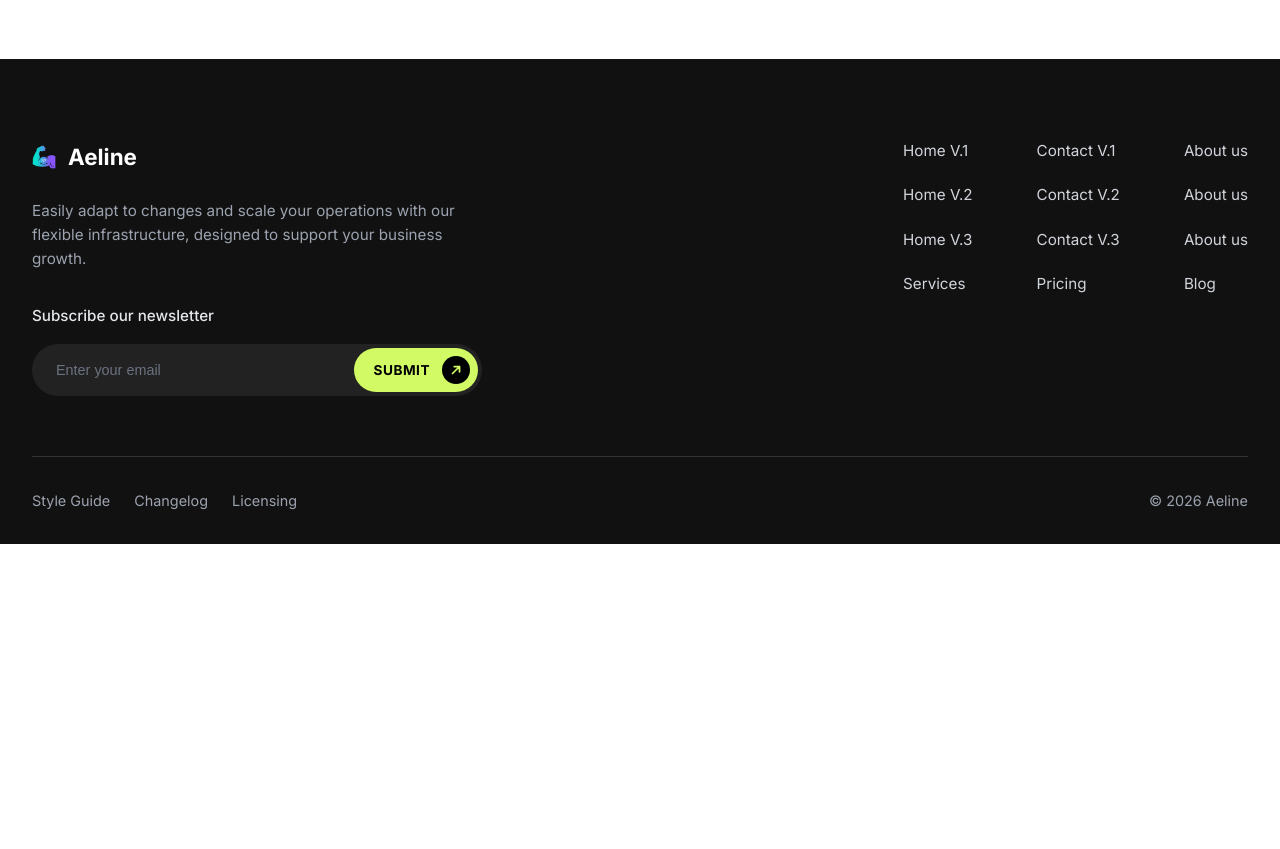
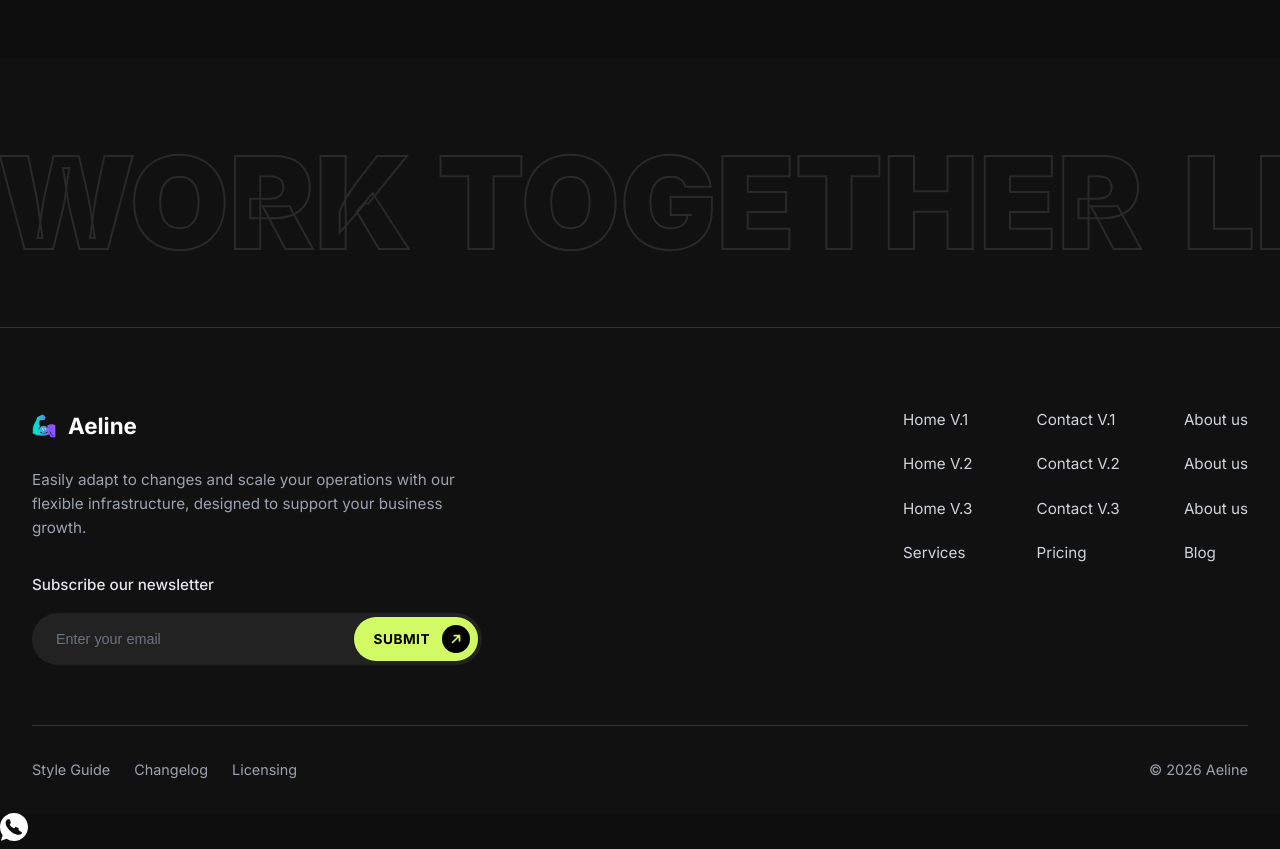
Before and after one commit to Samarth-Shekhar/Web-service-site, a Next.js app in the folder frontend/: page /about in a window 1280 px wide. Shown: the part 3080-3929 px from the top of the page. Before the commit the page ends 3660 px from the top, so only its background shows below. Built offline with nearby package versions, Linux system fonts and the light colour scheme.

Commit message:
Implement Aeline UI animations and dark theme

```diff
--- a/frontend/src/app/globals.css
+++ b/frontend/src/app/globals.css
@@ -4,18 +4,18 @@
   /* === Aeline-Inspired Design System === */
 
   /* Backgrounds */
-  --bg-color: #ffffff;
-  --bg-secondary: #f4f4f4;
-  --bg-card: #ffffff;
-  --bg-card-hover: #ffffff;
-  --bg-card-solid: #ffffff;
-  --bg-elevated: #f4f4f4;
+  --bg-color: #0e0e0e;
+  --bg-secondary: #161616;
+  --bg-card: #1a1a1a;
+  --bg-card-hover: #242424;
+  --bg-card-solid: #1a1a1a;
+  --bg-elevated: #1e1e1e;
   --bg-dark: #0b0b0b;
 
   /* Text */
-  --text-main: #000000;
-  --text-secondary: #333333;
-  --text-muted: #666666;
+  --text-main: #f5f5f5;
+  --text-secondary: rgba(255, 255, 255, 0.8);
+  --text-muted: rgba(255, 255, 255, 0.45);
   --text-dark: #000000;
   --text-on-dark: #ffffff;
   --text-on-accent: #000000;
--- a/frontend/src/app/page.js
+++ b/frontend/src/app/page.js
@@ -11,6 +11,7 @@ import Testimonials from '@/components/Testimonials';
 import CTABanner from '@/components/CTABanner';
 import Footer from '@/components/Footer';
 import FloatingWhatsApp from '@/components/FloatingWhatsApp';
+import ServicesMarquee from '@/components/ServicesMarquee';
 
 export default function Home() {
   return (
@@ -18,6 +19,7 @@ export default function Home() {
       <Navbar />
       <main>
         <Hero />
+        <ServicesMarquee />
         <ServiceSelector />
         <ClientLogos />
         <ServicesPreview />
--- a/frontend/src/components/Footer.js
+++ b/frontend/src/components/Footer.js
@@ -27,6 +27,14 @@ const footerLinks = {
 export default function Footer() {
   return (
     <footer className={styles.footer}>
+      <div className={styles.massiveAnimatedText}>
+        <div className={styles.textTrack}>
+          <span>LET'S WORK TOGETHER</span>
+          <span>LET'S WORK TOGETHER</span>
+          <span>LET'S WORK TOGETHER</span>
+        </div>
+      </div>
+
       <div className="container">
         <div className={styles.grid}>
           {/* Brand & Newsletter Column */}
--- a/frontend/src/components/Footer.module.css
+++ b/frontend/src/components/Footer.module.css
@@ -4,6 +4,51 @@
   padding: 80px 0 0;
   overflow: hidden;
   color: #ffffff;
+}
+
+.massiveAnimatedText {
+  width: 100%;
+  overflow: hidden;
+  padding: 0 0 60px;
+  position: relative;
+  display: flex;
+  white-space: nowrap;
+  border-bottom: 1px solid #333333;
+  margin-bottom: 80px;
+  cursor: pointer;
+}
+
+.textTrack {
+  display: flex;
+  animation: scrollTextTrack 25s linear infinite;
+  width: max-content;
+}
+
+.textTrack span {
+  font-size: clamp(4rem, 10vw, 9rem);
+  font-family: var(--font-heading);
+  font-weight: 900;
+  text-transform: uppercase;
+  color: transparent;
+  -webkit-text-stroke: 2px rgba(255, 255, 255, 0.1);
+  padding-right: 40px;
+  transition: all 0.4s cubic-bezier(0.16, 1, 0.3, 1);
+  line-height: 1;
+}
+
+.massiveAnimatedText:hover .textTrack span {
+  color: var(--accent-primary);
+  -webkit-text-stroke: 0px transparent;
+  transform: skewX(-5deg);
+}
+
+.massiveAnimatedText:hover .textTrack {
+  animation-play-state: paused;
+}
+
+@keyframes scrollTextTrack {
+  0% { transform: translateX(0); }
+  100% { transform: translateX(-33.33%); }
 }
 
 .grid {
--- /dev/null
+++ b/frontend/src/components/ServicesMarquee.module.css
@@ -0,0 +1,53 @@
+.marqueeContainer {
+  background-color: var(--accent-primary);
+  padding: 24px 0;
+  overflow: hidden;
+  display: flex;
+  white-space: nowrap;
+  position: relative;
+  transform: rotate(-2deg) scale(1.05);
+  margin: 40px 0 80px 0;
+  box-shadow: 0 10px 30px rgba(0,0,0,0.1);
+  z-index: 10;
+}
+
+.marqueeWrapper {
+  display: flex;
+  animation: scrollText 30s linear infinite;
+  width: max-content;
+}
+
+.marqueeItem {
+  display: flex;
+  align-items: center;
+  gap: 24px;
+  padding-right: 24px;
+  font-family: var(--font-heading);
+  font-size: 1.8rem;
+  font-weight: 800;
+  color: #0b0b0b;
+  text-transform: uppercase;
+}
+
+.marqueeStar {
+  display: inline-block;
+  width: 20px;
+  height: 20px;
+  background-color: #0b0b0b;
+  clip-path: polygon(50% 0%, 61% 35%, 98% 35%, 68% 57%, 79% 91%, 50% 70%, 21% 91%, 32% 57%, 2% 35%, 39% 35%);
+}
+
+.marqueeContainer:hover .marqueeWrapper {
+  animation-play-state: paused;
+}
+
+@keyframes scrollText {
+  0% { transform: translateX(0); }
+  100% { transform: translateX(-50%); }
+}
+
+@media (max-width: 768px) {
+  .marqueeItem { font-size: 1.2rem; gap: 16px; padding-right: 16px; }
+  .marqueeContainer { padding: 16px 0; margin: 20px 0 60px 0; transform: rotate(-1deg) scale(1.02); }
+  .marqueeStar { width: 14px; height: 14px; }
+}
```
Also changed, not shown: frontend/src/components/ServicesMarquee.js (added, +25 -0 lines), frontend/src/components/WhyUs.module.css (+14 -13 lines).
